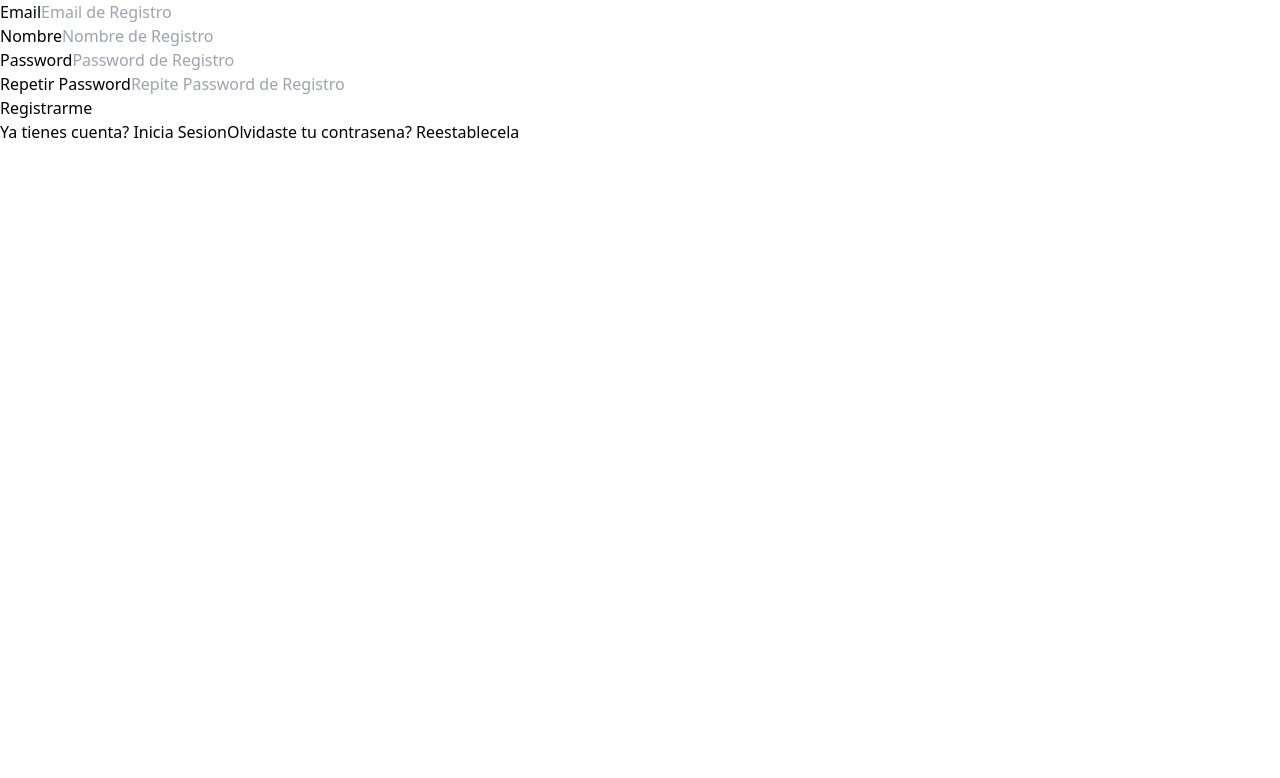
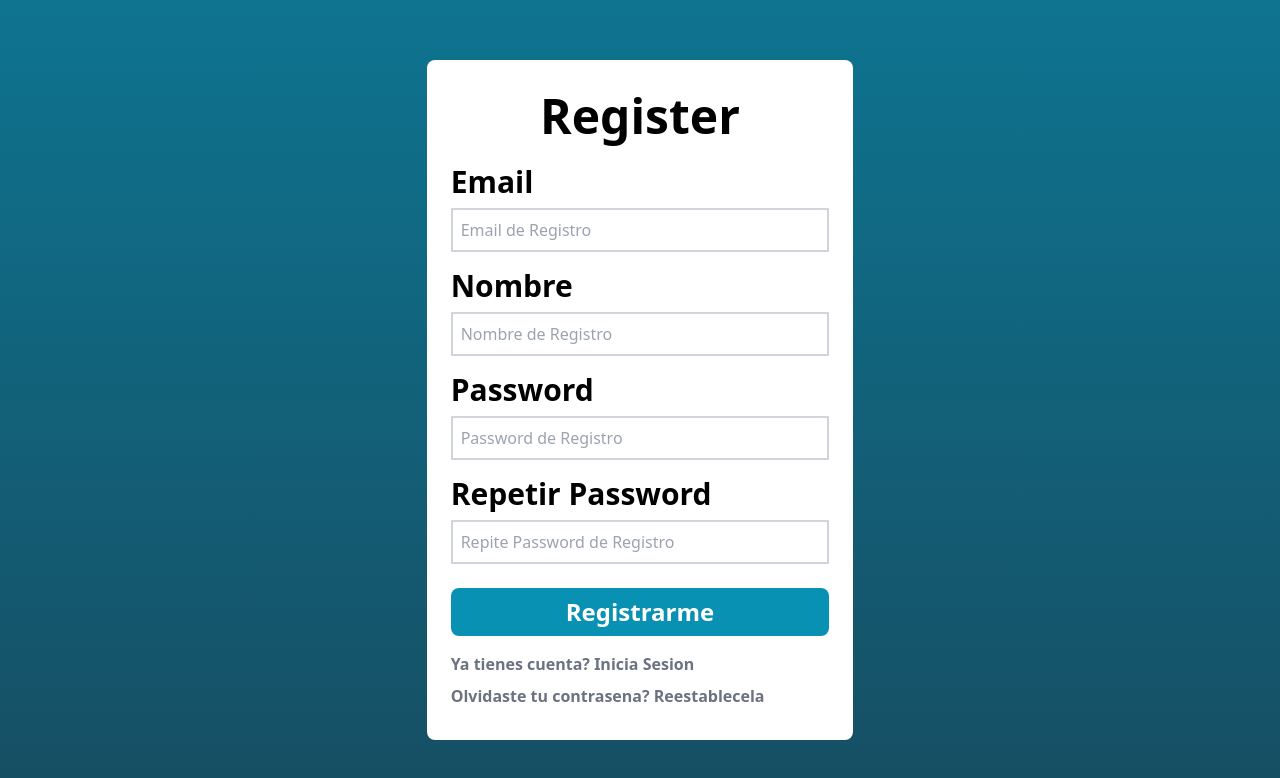
Before and after one commit to vicancino/Programacion_FZXY, a React (Vite) app in the folder client/: page /register in a window 1280 px wide. Shown: the top 778 px of the page. Built offline with nearby package versions, Linux system fonts and the light colour scheme; no server answers.

Commit message:
confirm-account, forgot-password, login, new-password, register, requestcode

```diff
--- a/client/src/components/pages/auth/ForgotPassoword.tsx
+++ b/client/src/components/pages/auth/ForgotPassoword.tsx
@@ -36,13 +36,19 @@ export default function ForgotPassword() {
 
 	return (
 		<>
+			<div className="bg-gradient-to-b from-cyan-700 to-cyan-900 h-full min-h-screen flex items-center justify-center">
+				<div className="bg-white w-1/3 px-6 py-8 rounded-lg mx-10">
 					<form onSubmit={handleSubmit(handleForgotPassword)} noValidate>
-				<div>
-					<label htmlFor="email">Email</label>
+						<div className="flex justify-center text-5xl font-extrabold mb-6">Olvidé mi Contraseña</div>
+
+						{/* Email Field */}
+						<div className="mt-4">
+							<label className="text-3xl font-bold" htmlFor="email">Email</label>
 							<input
 								id="email"
 								type="email"
 								placeholder="Email de Registro"
+								className="border-2 border-gray-300 p-2 w-full mt-2"
 								{...register("email", {
 									required: "El Email de registro es obligatorio",
 									pattern: {
@@ -51,18 +57,32 @@ export default function ForgotPassword() {
 									},
 								})}
 							/>
-					{errors.email && <ErrorMessage>{errors.email.message}</ErrorMessage>}
+							{errors.email && (
+								<div className="flex justify-center font-extrabold text-red-600 text-2xl mt-2">
+									<ErrorMessage>{errors.email.message}</ErrorMessage>
+								</div>
+							)}
 						</div>
 
-				<input type="submit" value="Enviar Instrucciones" />
+						{/* Submit Button */}
+						<div className="mt-6 p-2 text-2xl rounded-lg font-bold text-white flex items-center justify-center bg-cyan-600 hover:bg-cyan-800">
+							<input className="min-w-full cursor-pointer" type="submit" value="Enviar Instrucciones" />
+						</div>
 					</form>
 
-			<nav>
-				<Link to="/login">¿Ya tienes cuenta? Iniciar Sesión</Link>
+					{/* Navigation Links */}
+					<nav className="mt-6 text-center">
+						<div className="flex justify-center mt-2 font-bold text-gray-500">
+							<Link to="/login" className="hover:text-gray-700">¿Ya tienes cuenta? Iniciar Sesión</Link>
+						</div>
+						<div className="flex justify-center mt-2 font-bold text-gray-500">
+							<Link to="/register" className="hover:text-gray-700">¿No tienes cuenta? Crea una</Link>
+						</div>
+					</nav>
 
-				<Link to="/register">¿No tienes cuenta? Crea una</Link>
-			</nav>
 					<ToastContainer />
+				</div>
+			</div>
 		</>
 	);
 }
--- a/client/src/components/pages/auth/Login.tsx
+++ b/client/src/components/pages/auth/Login.tsx
@@ -52,7 +52,7 @@ function Login() {
 // hola
 	return (
 		<>
-			<div className="bg-gradient-to-b from-cyan-500 to-cyan-700 h-full min-h-screen flex items-center justify-center">
+			<div className="bg-gradient-to-b from-cyan-700 to-cyan-900 h-full min-h-screen flex items-center justify-center">
 				<div className=" bg-white w-1/4 px-6 py-8 rounded-lg ml-10 mr-10">
 					<form onSubmit={handleSubmit(handleLogin)}>
 						<div className="flex justify-center text-5xl font-extrabold"> Welcome </div>
--- a/client/src/components/pages/auth/NewPasswordView.tsx
+++ b/client/src/components/pages/auth/NewPasswordView.tsx
@@ -12,13 +12,21 @@ export default function NewPasswordView() {
 
 	return (
 		<>
-			<div>Reestablece tu contrasena</div>
+			<div className="bg-gradient-to-b from-cyan-700 to-cyan-900 h-full min-h-screen flex items-center justify-center">
+				<div className="bg-white w-1/3 px-6 py-8 rounded-lg mx-10">
+					<div className="flex justify-center text-5xl font-extrabold mb-6">Restablece tu Contraseña</div>
 					{!isValidToken ? (
+						<div className="mt-4">
 							<NewPasswordToken token={token} setToken={setToken} setIsValidToken={setIsValidToken} />
+						</div>
 					) : (
+						<div className="mt-4">
 							<NewPasswordForm token={token} />
+						</div>
 					)}
 					<ToastContainer />
+				</div>
+			</div>
 		</>
 	);
 }
--- a/client/src/components/pages/auth/Register.tsx
+++ b/client/src/components/pages/auth/Register.tsx
@@ -39,13 +39,19 @@ export default function RegisterView() {
 
 	return (
 		<>
+			<div className="bg-gradient-to-b from-cyan-700 to-cyan-900 h-full min-h-screen flex items-center justify-center">
+				<div className="bg-white w-1/3 px-6 py-8 rounded-lg mx-10">
 					<form onSubmit={handleSubmit(handleRegister)} noValidate>
-				<div>
-					<label htmlFor="email">Email</label>
+						<div className="flex justify-center text-5xl font-extrabold mb-6">Register</div>
+
+						{/* Email Field */}
+						<div className="mt-4">
+							<label className="text-3xl font-bold" htmlFor="email">Email</label>
 							<input
 								id="email"
 								type="email"
 								placeholder="Email de Registro"
+								className="border-2 border-gray-300 p-2 w-full mt-2"
 								{...register("email", {
 									required: "El Email de registro es obligatorio",
 									pattern: {
@@ -54,27 +60,40 @@ export default function RegisterView() {
 									},
 								})}
 							/>
-					{errors.email && <ErrorMessage>{errors.email.message}</ErrorMessage>}
+							{errors.email && (
+								<div className="flex justify-center font-extrabold text-red-600 text-2xl mt-2">
+									<ErrorMessage>{errors.email.message}</ErrorMessage>
+								</div>
+							)}
 						</div>
 
-				<div>
-					<label>Nombre</label>
+						{/* Name Field */}
+						<div className="mt-4">
+							<label className="text-3xl font-bold" htmlFor="name">Nombre</label>
 							<input
-						type="name"
+								id="name"
+								type="text"
 								placeholder="Nombre de Registro"
+								className="border-2 border-gray-300 p-2 w-full mt-2"
 								{...register("name", {
 									required: "El Nombre de usuario es obligatorio",
 								})}
 							/>
-					{errors.name && <ErrorMessage>{errors.name.message}</ErrorMessage>}
+							{errors.name && (
+								<div className="flex justify-center font-extrabold text-red-600 text-2xl mt-2">
+									<ErrorMessage>{errors.name.message}</ErrorMessage>
+								</div>
+							)}
 						</div>
 
-				<div>
-					<label>Password</label>
-
+						{/* Password Field */}
+						<div className="mt-4">
+							<label className="text-3xl font-bold" htmlFor="password">Password</label>
 							<input
+								id="password"
 								type="password"
 								placeholder="Password de Registro"
+								className="border-2 border-gray-300 p-2 w-full mt-2"
 								{...register("password", {
 									required: "El Password es obligatorio",
 									minLength: {
@@ -83,34 +102,52 @@ export default function RegisterView() {
 									},
 								})}
 							/>
-					{errors.password && <ErrorMessage>{errors.password.message}</ErrorMessage>}
+							{errors.password && (
+								<div className="flex justify-center font-extrabold text-red-600 text-2xl mt-2">
+									<ErrorMessage>{errors.password.message}</ErrorMessage>
+								</div>
+							)}
 						</div>
 
-				<div>
-					<label>Repetir Password</label>
-
+						{/* Password Confirmation Field */}
+						<div className="mt-4">
+							<label className="text-3xl font-bold" htmlFor="password_confirmation">Repetir Password</label>
 							<input
 								id="password_confirmation"
 								type="password"
 								placeholder="Repite Password de Registro"
+								className="border-2 border-gray-300 p-2 w-full mt-2"
 								{...register("password_confirmation", {
 									required: "Repeat Password es obligatorio",
-							validate: (value) => value === password || "Los Passwords no son iguales",
+									validate: (value) => value === watch('password') || "Los Passwords no son iguales",
 								})}
 							/>
-
 							{errors.password_confirmation && (
+								<div className="flex justify-center font-extrabold text-red-600 text-2xl mt-2">
 									<ErrorMessage>{errors.password_confirmation.message}</ErrorMessage>
+								</div>
 							)}
 						</div>
 
-				<input type="submit" value="Registrarme" />
+						{/* Register Button */}
+						<div className="mt-6 p-2 text-2xl rounded-lg font-bold text-white flex items-center justify-center bg-cyan-600 hover:bg-cyan-800">
+							<input className="min-w-full cursor-pointer" type="submit" value="Registrarme" />
+						</div>
 					</form>
-			<nav>
-				<Link to={"/login"}>Ya tienes cuenta? Inicia Sesion</Link>
-				<Link to={"/forgot-password"}>Olvidaste tu contrasena? Reestablecela</Link>
+
+					{/* Navigation Links */}
+					<nav className="mt-4">
+						<div className="flex justify-start mt-2 font-bold text-gray-500">
+							<Link to="/login">Ya tienes cuenta? Inicia Sesion</Link>
+						</div>
+						<div className="flex justify-start mt-2 font-bold text-gray-500">
+							<Link to="/forgot-password">Olvidaste tu contrasena? Reestablecela</Link>
+						</div>
 					</nav>
+
 					<ToastContainer />
+				</div>
+			</div>
 		</>
 	);
 }
--- a/client/src/components/pages/auth/RequestNewCode.tsx
+++ b/client/src/components/pages/auth/RequestNewCode.tsx
@@ -45,19 +45,21 @@ export default function RegisterView() {
 
 	return (
 		<>
-			<h1>Solicitar Código de Confirmación</h1>
-			<p>
-				Coloca tu e-mail para recibir {""}
-				<span> un nuevo código</span>
+			<div className="bg-gradient-to-b from-cyan-700 to-cyan-900 h-full min-h-screen flex items-center justify-center">
+				<div className="bg-white w-1/3 px-6 py-8 rounded-lg mx-10">
+					<h1 className="text-5xl font-extrabold text-center mb-6">Solicitar Código de Confirmación</h1>
+					<p className="text-center text-2xl mb-6">
+						Coloca tu e-mail para recibir <span className="font-bold">un nuevo código</span>
 					</p>
 
 					<form onSubmit={handleSubmit(handleRequestCode)} noValidate>
-				<div>
-					<label htmlFor="email">Email</label>
+						<div className="mt-4">
+							<label className="text-3xl font-bold" htmlFor="email">Email</label>
 							<input
 								id="email"
 								type="email"
 								placeholder="Email de Registro"
+								className="border-2 border-gray-300 p-2 w-full mt-2"
 								{...register("email", {
 									required: "El Email de registro es obligatorio",
 									pattern: {
@@ -66,17 +68,31 @@ export default function RegisterView() {
 									},
 								})}
 							/>
-					{errors.email && <ErrorMessage>{errors.email.message}</ErrorMessage>}
+							{errors.email && (
+								<div className="flex justify-center font-extrabold text-red-600 text-2xl mt-2">
+									<ErrorMessage>{errors.email.message}</ErrorMessage>
+								</div>
+							)}
 						</div>
 
-				<input type="submit" value="Enviar Código" />
+						<div className="mt-6 p-2 text-2xl rounded-lg font-bold text-white flex items-center justify-center bg-cyan-600 hover:bg-cyan-800">
+							<input className="min-w-full cursor-pointer" type="submit" value="Enviar Código" />
+						</div>
 					</form>
 
-			<nav>
-				<Link to="/login">¿Ya tienes cuenta? Iniciar Sesión</Link>
-				<Link to="/forgot-password">¿Olvidaste tu contraseña? Reestablecer</Link>
+					<nav className="mt-6 text-center">
+						<div className="flex justify-center mt-2 font-bold text-gray-500">
+							<Link to="/login" className="hover:text-gray-700">¿Ya tienes cuenta? Iniciar Sesión</Link>
+						</div>
+						<div className="flex justify-center mt-2 font-bold text-gray-500">
+							<Link to="/forgot-password" className="hover:text-gray-700">¿Olvidaste tu contraseña? Reestablecer</Link>
+						</div>
 					</nav>
-			<ToastContainer></ToastContainer>
+
+					<ToastContainer />
+				</div>
+			</div>
+
 		</>
 	);
 }
```
Also changed, not shown: client/src/components/pages/auth/ConfirmAccount.tsx (+21 -13 lines). Lines whose indentation alone changed are shown as unchanged.
